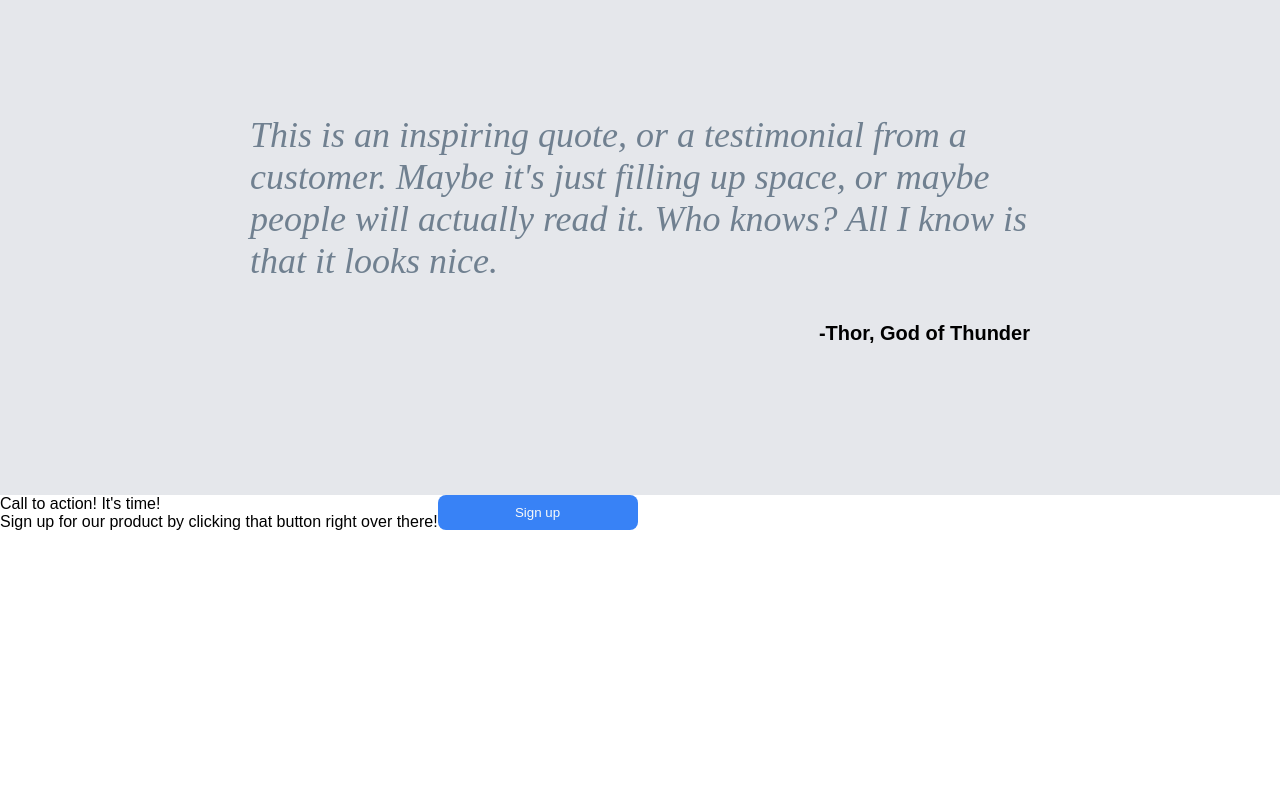
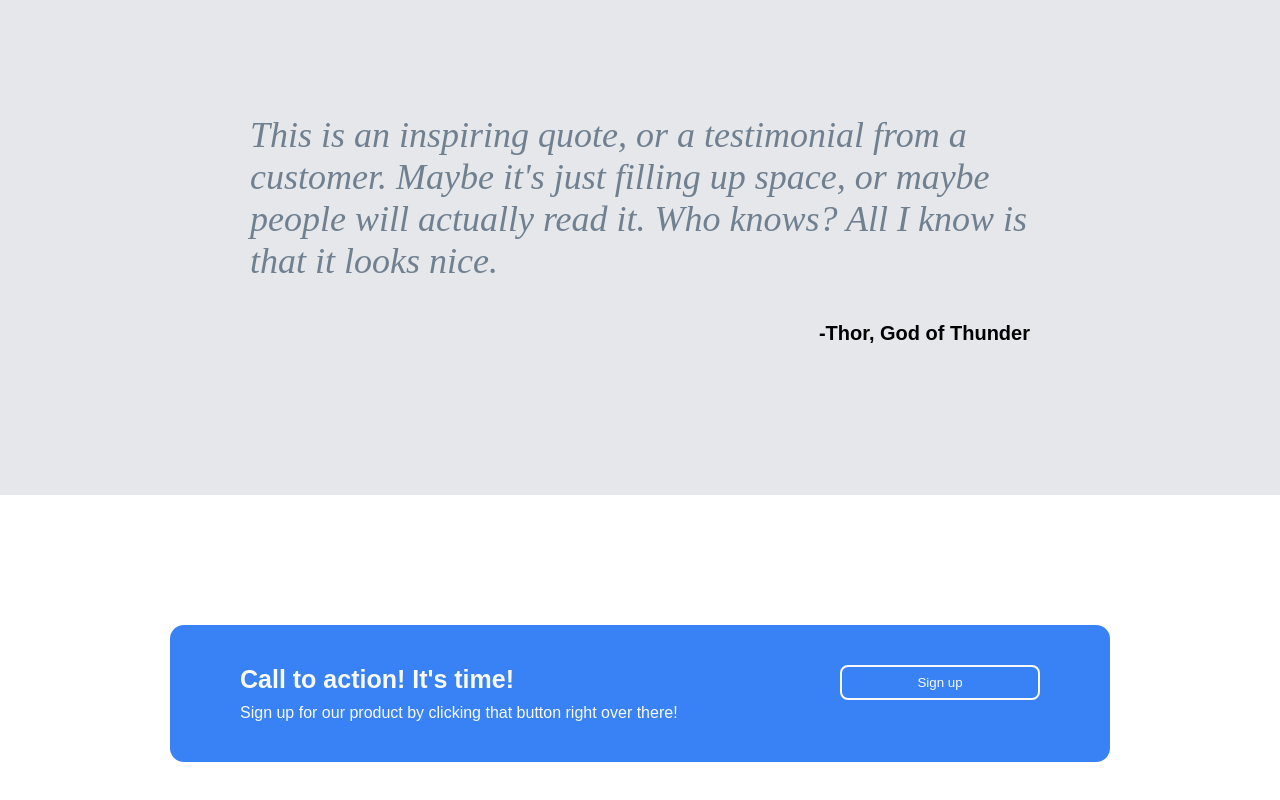
Before and after one commit to gh-adithya/landing-page, a plain HTML site: page index.html in a window 1280 px wide. Shown: the part 1237-2037 px from the top of the page. Before the commit the page ends 1768 px from the top, so only its background shows below. Drawn offline with Linux system fonts and the light colour scheme.

Commit message:
design final website

```diff
--- a/index.html
+++ b/index.html
@@ -24,7 +24,7 @@
           This website has some subtext that goes here under the main title.
           It's a smaller font and the colour is lower contrast
         </div>
-        <button>Sign up</button>
+        <button class="old-button">Sign up</button>
       </div>
       <img src="" alt="this is a placeholder for an image" class="image1" />
     </div>
@@ -66,15 +66,15 @@
       <div class="author">-Thor, God of Thunder</div>
     </div>
     <div class="footer">
-      <div class="container">
-        <div class="container-sub">
-          <div class="title">Call to action! It's time!</div>
-          <div class="content-footer">
-            Sign up for our product by clicking that button right over there!
-          </div>
+      <!-- <div class="container"> -->
+      <div class="container-sub">
+        <div class="title">Call to action! It's time!</div>
+        <div class="content-footer">
+          Sign up for our product by clicking that button right over there!
         </div>
-        <button>Sign up</button>
       </div>
+      <button class="new-button">Sign up</button>
+      <!-- </div> -->
     </div>
   </body>
 </html>
--- a/styles.css
+++ b/styles.css
@@ -72,7 +72,7 @@ ul {
 
 }
 
-button {
+.old-button {
     width: 200px;
     height: 35px;
     background-color: #3882F6;
@@ -154,3 +154,30 @@ button {
     padding: 20px 250px;
     padding-bottom: 150px;
 }
+
+.footer {
+    display: flex;
+    justify-content: space-between;
+    margin: 130px 170px;
+    padding: 40px 70px;
+    border-radius: 14px;
+    background-color: #3882F6;
+    color: #F9FAF8;
+}
+
+.title {
+    font-size: 25px;
+    font-weight: bold;
+    margin-bottom: 10px;
+}
+
+.new-button {
+    background-color: #3882F6;
+    width: 200px;
+    height: 35px;
+    border-color: #F9FAF8;
+    color: #F9FAF8;
+    border-radius: 8px;
+    text-align: center;
+    border-style:double;
+}
```
